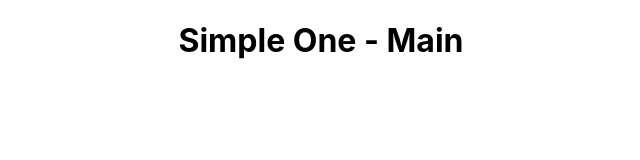
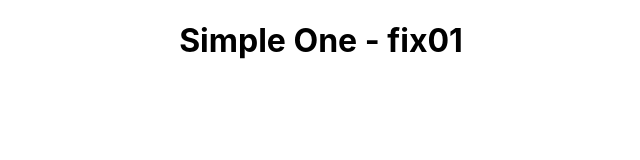
Before and after one commit to ErezM4N/SimpleOne, a React (Create React App) app: page / in a window 1280 px wide. Shown: the top 160 px of the page, without its empty margins (319-959 px from the left). Built offline with nearby package versions, Linux system fonts and the light colour scheme.

Commit message:
fix01-commit

```diff
--- a/src/App.js
+++ b/src/App.js
@@ -3,7 +3,7 @@ import './App.css';
 function App() {
   return (
     <div className="App">
-      <h1>Simple One - Main</h1>
+      <h1>Simple One - fix01</h1>
     </div>
   );
 }
```
